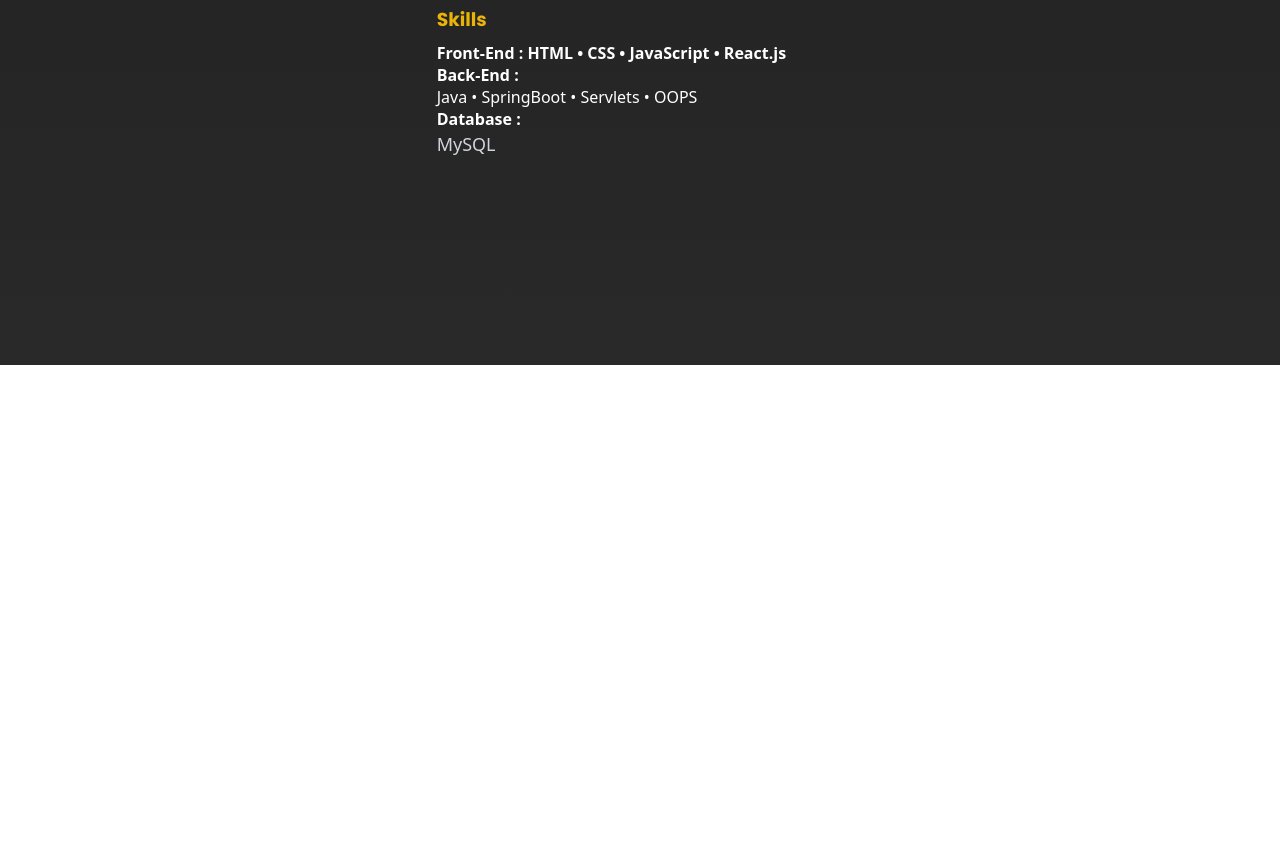
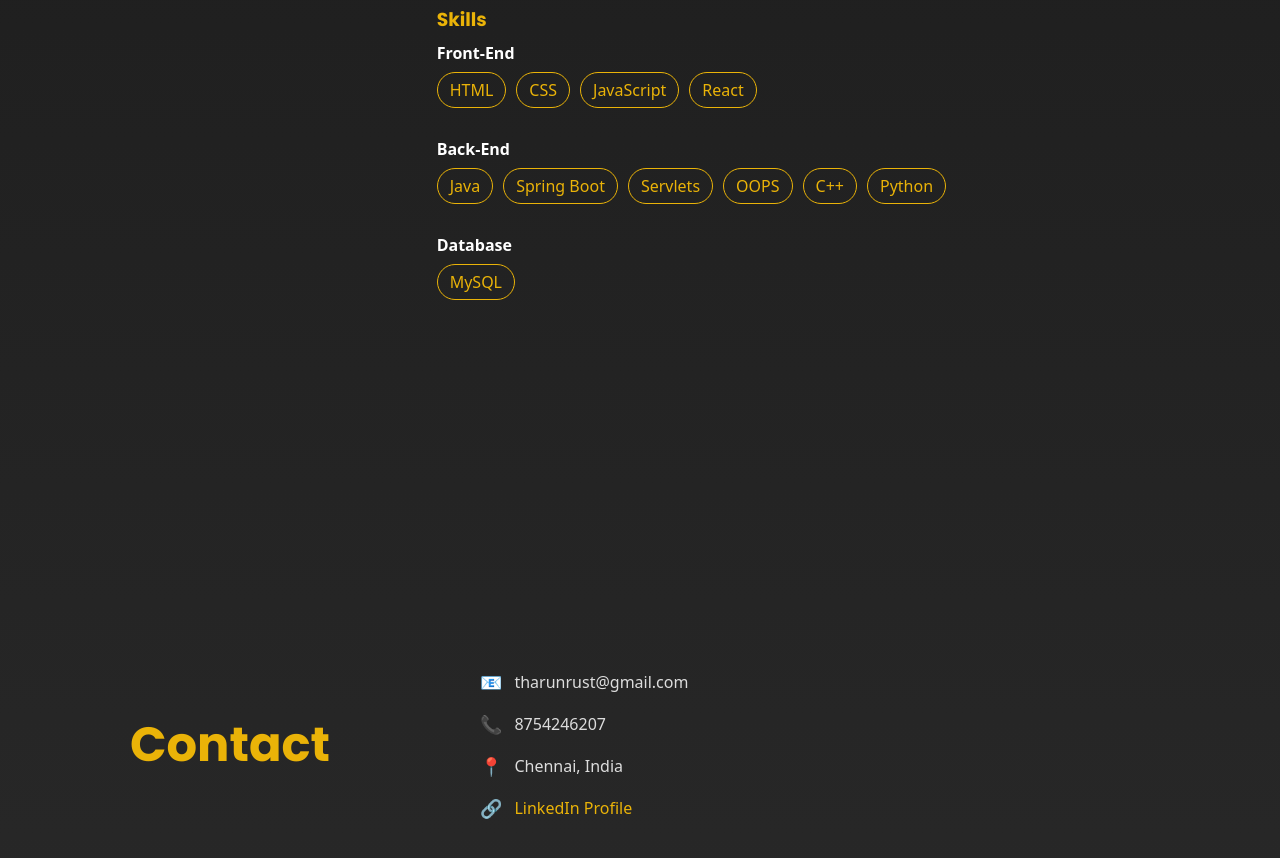
Before and after one commit to TharunVijai/portfolio-web, a React (Vite) app: page / in a window 1280 px wide. Shown: the part 1940-2798 px from the top of the page. Before the commit the page ends 2305 px from the top, so only its background shows below. Built offline with nearby package versions, Linux system fonts and the light colour scheme.

Commit message:
added contact page

```diff
--- a/src/App.jsx
+++ b/src/App.jsx
@@ -5,6 +5,7 @@
 import './App.css'
 import Projects from './Components/Projects'
 import About from './Components/About'
+import Contact from './Components/Contact'
 
 function App() {
   const [count, setCount] = useState(0)
@@ -15,6 +16,7 @@
       <Hero />
       <Projects />
       <About />
+      <Contact />
     </>
   )
 }
--- a/src/Components/About.css
+++ b/src/Components/About.css
@@ -43,3 +43,49 @@
 }
 
 .contentcard div { margin-bottom: 30px;}
+
+/* group spacing */
+.skill-group {
+  margin-bottom: 20px;
+}
+
+/* category title */
+.skill-group h4 {
+  margin-bottom: 8px;
+  font-weight: 600;
+}
+
+/* container */
+.skills {
+  display: flex;
+  flex-wrap: wrap;
+  gap: 10px;
+}
+
+/* individual tag */
+.skills span {
+  padding: 6px 12px;
+  border: 1px solid #eab308;
+  border-radius: 20px;
+  font-size: 16px; font-weight: 500;
+  color: #eab308;
+
+  transition: 0.3s ease;
+}
+
+.skills span:hover {
+  background: #eab308;
+  color: black;
+  box-shadow: 0 0 10px #eab308;
+}
+
+@media (max-width: 768px) {
+  .skills span {
+    font-size: 12px;
+    padding: 5px 10px;
+  }
+  .skills  {
+    gap: 8px; justify-content: center;
+  }
+
+}
--- a/src/Components/About.jsx
+++ b/src/Components/About.jsx
@@ -22,9 +22,34 @@
             </div>
             <div>
               <h3>Skills</h3>
-              <h4>Front-End : <span>HTML • CSS • JavaScript • React.js </span> </h4>
-              <h4>Back-End : </h4> Java • SpringBoot • Servlets • OOPS
-              <h4>Database : </h4> <p>MySQL</p>
+                <div className="skill-group">
+                  <h4>Front-End</h4>
+                  <div className="skills">
+                    <span>HTML</span>
+                    <span>CSS</span>
+                    <span>JavaScript</span>
+                    <span>React</span>
+                  </div>
+                </div>
+
+                <div className="skill-group">
+                  <h4>Back-End</h4>
+                  <div className="skills">
+                    <span>Java</span>
+                    <span>Spring Boot</span>
+                    <span>Servlets</span>
+                    <span>OOPS</span>
+                    <span>C++</span>
+                    <span>Python</span>
+                  </div>
+                </div>
+
+                <div className="skill-group">
+                  <h4>Database</h4>
+                  <div className="skills">
+                    <span>MySQL</span>
+                  </div>
+                </div>
             </div>
           </div>
 
--- /dev/null
+++ b/src/Components/Contact.css
@@ -0,0 +1,91 @@
+/* ===== CONTACT SECTION (CLEAN) ===== */
+
+.contact-section {
+  display: flex;
+  gap: 60px;
+  margin-top: 60px;
+  padding: 0 40px;
+  min-height: 80vh;
+  align-items: center;
+}
+
+
+/* LEFT SIDE TITLE */
+
+.contact-left {
+  flex: 1;
+  display: flex;
+  justify-content: center;
+  align-items: center;
+}
+
+.contact-left h1 {
+  font-size: clamp(2rem,3rem,3rem); font-family: Poppins;
+  font-weight: 700;
+  color: #eab308;
+}
+
+
+/* RIGHT SIDE CONTENT */
+
+.contact-right {
+  flex: 2;
+  display: flex;
+  flex-direction: column;
+  gap: 18px;
+}
+
+
+/* CONTACT ITEM */
+
+.contact-item {
+  display: flex;
+  align-items: center;
+  gap: 12px;
+
+  font-size: 16px;
+  color: #ddd;
+}
+
+
+/* ICON */
+
+.contact-item span {
+  font-size: 18px;
+}
+
+
+/* LINKS */
+
+.contact-item a {
+  color: #eab308;
+  text-decoration: none;
+}
+
+.contact-item a:hover {
+  text-decoration: underline;
+}
+
+
+/* ===== MOBILE ===== */
+
+@media (max-width: 768px) {
+  .contact-section {
+    flex-direction: column;
+    gap: 20px;
+    padding: 0 16px;
+  }
+
+  .contact-left h2 {
+    font-size: 28px;
+    text-align: center;
+  }
+
+  .contact-right {
+    gap: 14px;
+  }
+
+  .contact-item {
+    font-size: 14px;
+  }
+}
--- /dev/null
+++ b/src/Components/Contact.jsx
@@ -0,0 +1,43 @@
+import './Contact.css'
+
+const Contact = () => {
+  return (
+    <div className="contact-section">
+
+        {/* LEFT TITLE */}
+        <div className="contact-left">
+            <h1>Contact</h1>
+        </div>
+
+        {/* RIGHT CONTENT */}
+        <div className="contact-right">
+
+            <div className="contact-item">
+            <span>📧</span>
+            <p>tharunrust@gmail.com</p>
+            </div>
+
+            <div className="contact-item">
+            <span>📞</span>
+            <p>8754246207</p>
+            </div>
+
+            <div className="contact-item">
+            <span>📍</span>
+            <p>Chennai, India</p>
+            </div>
+
+            <div className="contact-item">
+            <span>🔗</span>
+            <a href="https://www.linkedin.com/in/tharunvijay011" target="_blank">
+                LinkedIn Profile
+            </a>
+            </div>
+
+        </div>
+
+        </div>
+  )
+}
+
+export default Contact
--- a/src/Components/Projects.css
+++ b/src/Components/Projects.css
@@ -31,7 +31,7 @@
 .project-card {
   max-width: 400px;
   margin: 0 auto;
-  border: 1px solid #2a2a2a;
+  border: 1px solid #8e7100;
   padding: 20px; padding-top: 0px;
   border-radius: 8px;
   transition: all 0.3s ease;
```
